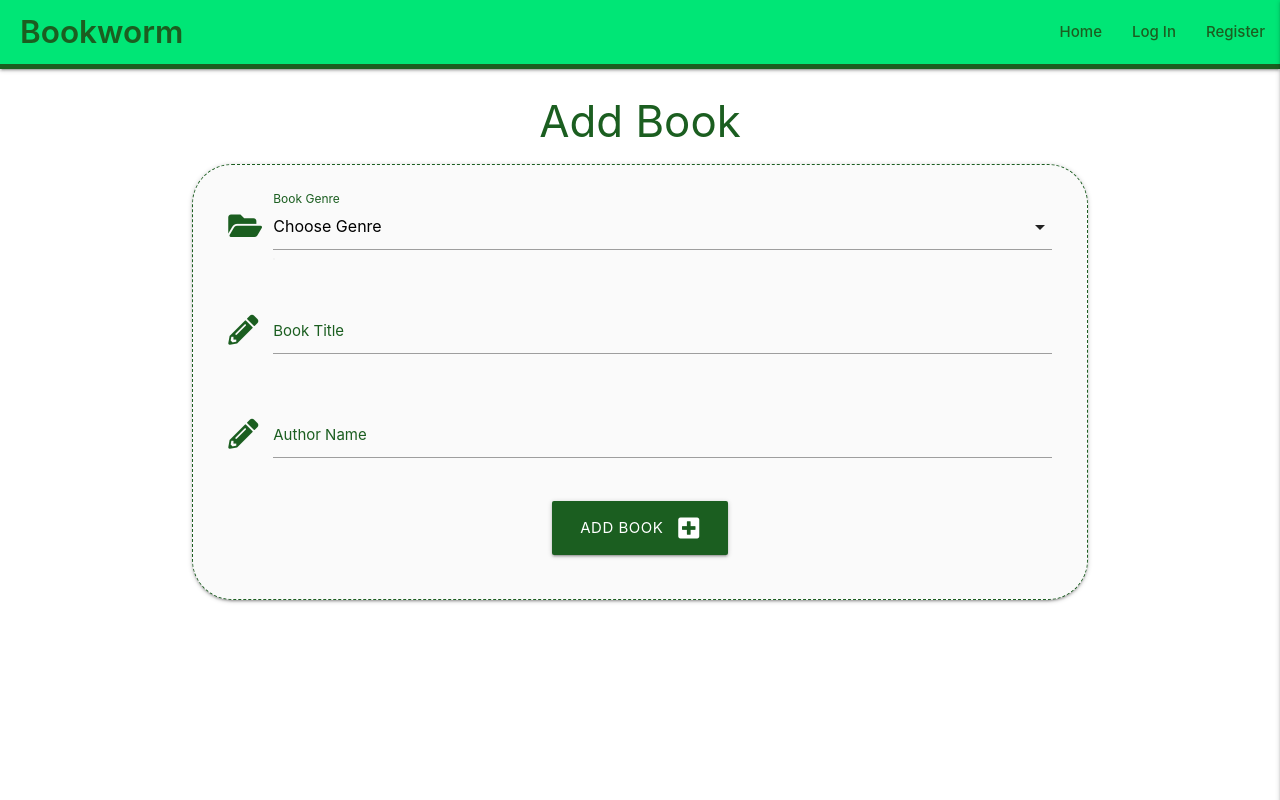
After one commit to mayasharma2110/Bookworm, a Flask app: page /add_book in a window 1280 px wide. The commit adds this page. Run offline with Flask 2, Linux system fonts and the light colour scheme; data that the repository does not hold is empty; some libraries are stand-ins or nearby versions.

Commit message:
Allow non admin users to add a book to the database

```diff
--- a/app.py
+++ b/app.py
@@ -229,6 +229,22 @@ def delete_genre(genre_id):
     return redirect(url_for("get_genres"))
 
 
+@app.route("/add_book", methods=["GET", "POST"])
+def add_book():
+    if request.method == "POST":
+        book = {
+            "book_title": request.form.get("book_title"),
+            "genre_name": request.form.get("genre_name"),
+            "author": request.form.get("author")
+        }
+        mongo.db.books.insert_one(book)
+        flash("New Book Added")
+        return redirect(url_for("get_reviews"))
+
+    genres = mongo.db.genres.find().sort("genre_name", 1)
+    return render_template("add_book.html", genres=genres)
+
+
 if __name__ == "__main__":
     app.run(host=os.environ.get("IP"),
             port=int(os.environ.get("PORT")),
--- /dev/null
+++ b/templates/add_book.html
@@ -0,0 +1,50 @@
+{% extends "base.html" %}
+{% block content %}
+
+<h3 class="center-align">Add Book</h3>
+
+<div class="row card-panel grey lighten-5">
+    <form class="col s12" method="POST" action="{{ url_for('add_book') }}">
+        <!-- select genre -->
+        <div class="row">
+            <div class="input-field col s12">
+                <i class="fas fa-folder-open prefix green-text text-darken-4"></i>
+                <select id="selected" name="genre_name" class="validate" required>
+                    <option value="" disabled selected>Choose Genre</option>
+                    {% for genre in genres %}
+                        <option value="{{ genre.genre_name }}">{{ genre.genre_name }}</option>
+                    {% endfor %}
+                </select>
+                <label for="genre_name">Book Genre</label>
+            </div>
+        </div>
+        <!-- book title -->
+        <div class="row">
+            <div class="input-field col s12">
+                <i class="fas fa-pencil-alt prefix green-text text-darken-4"></i>
+                <input id="book_title" name="book_title" minlength="5" maxlength="40"
+                        type="text" class="validate" required>
+                    <label for="book_title">Book Title</label>
+            </div>
+        </div>
+        <!-- author -->
+        <div class="row">
+            <div class="input-field col s12">
+                <i class="fas fa-pencil-alt prefix green-text text-darken-4"></i>
+                <input id="author" name="author" minlength="5" maxlength="40"
+                        type="text" class="validate" required>
+                    <label for="author">Author Name</label>
+            </div>
+        </div>
+        <!-- submit button -->
+        <div class="row">
+            <div class="col s12 center-align">
+                <button type="submit" class="btn-large green darken-4 text-shadow">
+                    Add Book <i class="fas fa-plus-square right"></i>
+                </button>
+            </div>
+        </div>
+    </form>
+</div>
+
+{% endblock %}
--- a/templates/base.html
+++ b/templates/base.html
@@ -24,10 +24,12 @@
                     {% if session.user %}
                         <li><a href="{{ url_for('myreviews', username=session['user']) }}">My Reviews</a></li>
                         <li><a href="{{ url_for('add_review') }}">New Review</a></li>
-                        <li><a href="#">Manage Books</a></li>
-                        <!-- admin only for manage genres -->
+                        <!-- admin only for manage genres or manage books -->
                         {% if session.user=="admin" %}
+                            <li><a href="#">Manage Books</a></li>
                             <li><a href="{{ url_for('get_genres') }}">Manage Genres</a></li>
+                        {% else %}
+                        <li><a href="{{ url_for('add_book')}}">Add Book</a></li>
                         {% endif %}
                         <li><a href="{{ url_for('logout') }}">Log Out</a></li>
                     <!-- when logged out -->
@@ -46,10 +48,12 @@
             {% if session.user %}
                 <li><a href="{{ url_for('myreviews', username=session['user']) }}">My Reviews</a></li>
                 <li><a href="{{ url_for('add_review') }}">New Review</a></li>
-                <li><a href="#">Manage Books</a></li>
-                <!-- admin only for manage genres -->
+                <!-- admin only for manage genres or manage books -->
                 {% if session.user=="admin" %}
+                    <li><a href="#">Manage Books</a></li>
                     <li><a href="{{ url_for('get_genres') }}">Manage Genres</a></li>
+                {% else %}
+                    <li><a href="{{ url_for('add_book')}}">Add Book</a></li>
                 {% endif %}
                 <li><a href="{{ url_for('logout') }}">Log Out</a></li>
             <!-- when logged out -->
```
